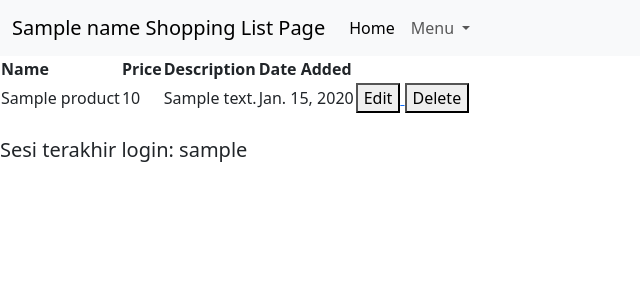
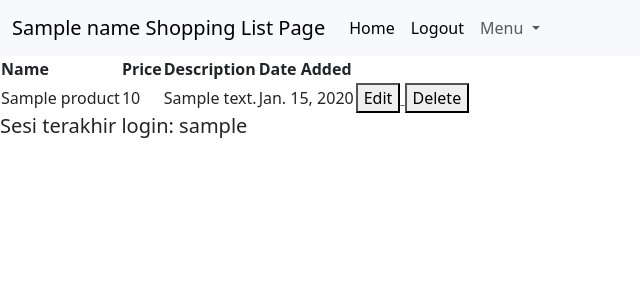
Before and after one commit to fionafrm/shopping-list, a Django app: template main/templates/main.html in a window 1280 px wide. Shown: the top 300 px of the page, without its empty margins (0-640 px from the left). Run offline with Django 4.2, Linux system fonts and the light colour scheme; tables that the repository leaves empty hold one stand-in row (values such as "Sample post"); the template is opened without the code that fills it: values that come from a table or form of the project are taken from there, most other values are stand-ins (such as "Sample title", 1, 10 or a date in 2020).

Commit message:
Menambahkan Logout pada Navbar

```diff
--- a/main/templates/main.html
+++ b/main/templates/main.html
@@ -11,6 +11,10 @@
         <ul class="navbar-nav me-auto mb-2 mb-lg-0">
           <li class="nav-item">
             <a class="nav-link active" aria-current="page" href="#">Home</a>
+          </li>
+          <li class="nav-item">
+            <a class="nav-link active" aria-current="page" href="{% url 'main:logout' %}">Logout</a>
+          </li>
           <li class="nav-item dropdown">
             <a class="nav-link dropdown-toggle" href="#" role="button" data-bs-toggle="dropdown" aria-expanded="false">
               Menu
@@ -57,7 +61,5 @@
         {% endfor %}
     </table>
 
-    <br />
-
     <h5>Sesi terakhir login: {{ last_login }}</h5>
 {% endblock content %}
```
